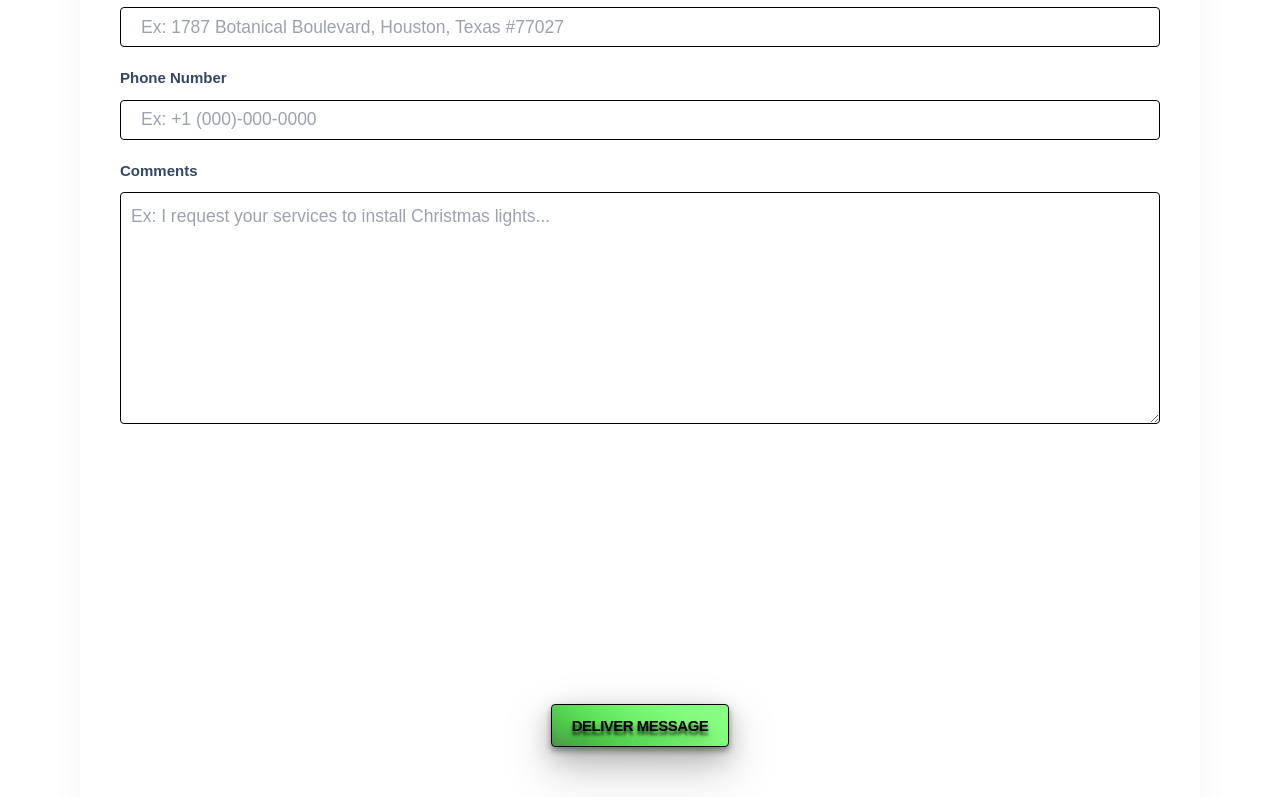
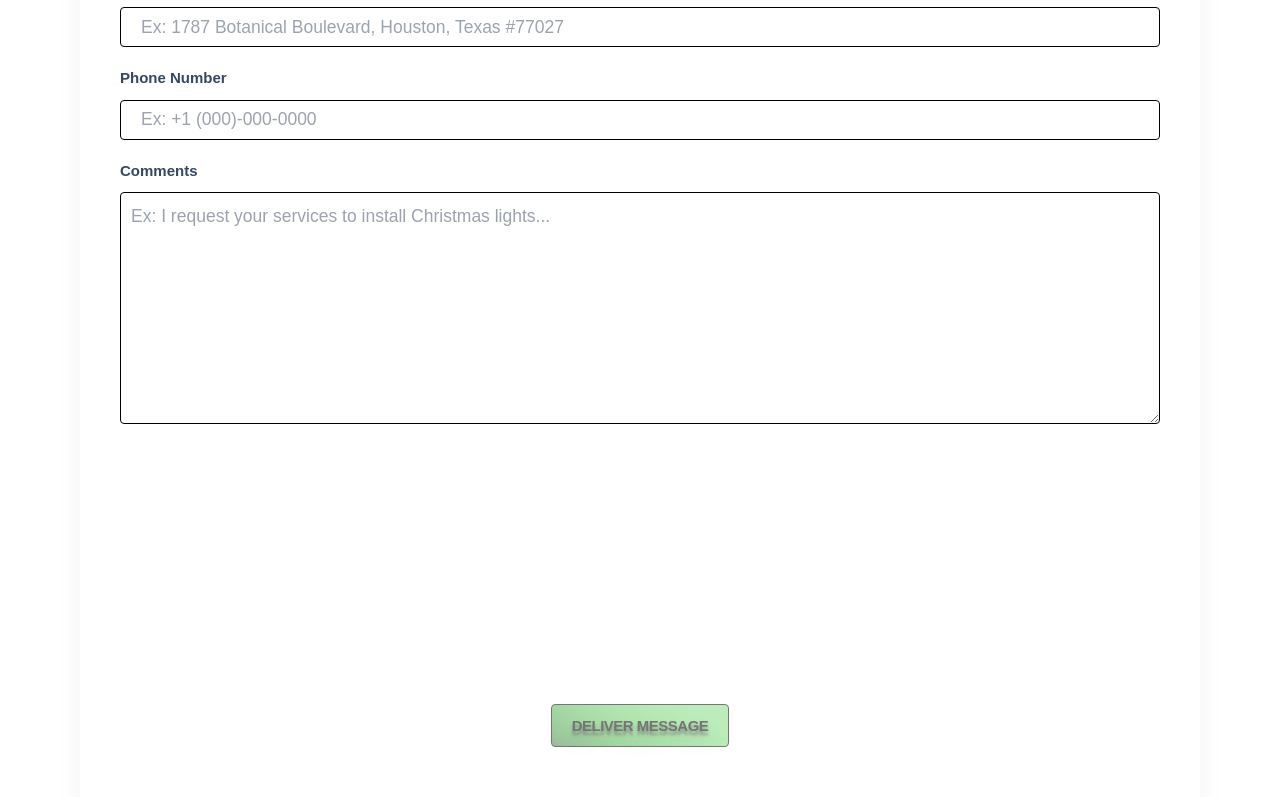
Before and after one commit to Alendrone/ALD, a website built with Parcel: page contact.html in a window 1280 px wide. Shown: the part 719-1516 px from the top of the page. Built offline with nearby package versions, Linux system fonts and the light colour scheme; a web font is replaced by a local one.

Commit message:
update contact.html

```diff
--- a/contact.html
+++ b/contact.html
@@ -363,7 +363,7 @@
                     id="contact-button"
                     type="submit"
                     class="contact-button1 button ButtonSmall"
-                  >
+                  disabled>
                     Deliver Message
                   </button>
                 </div>
```
